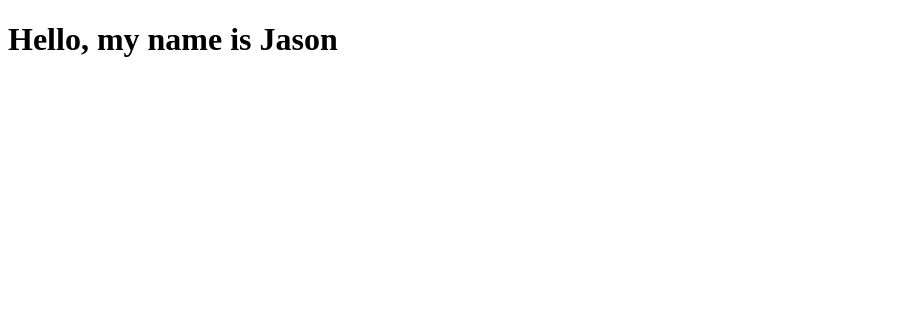
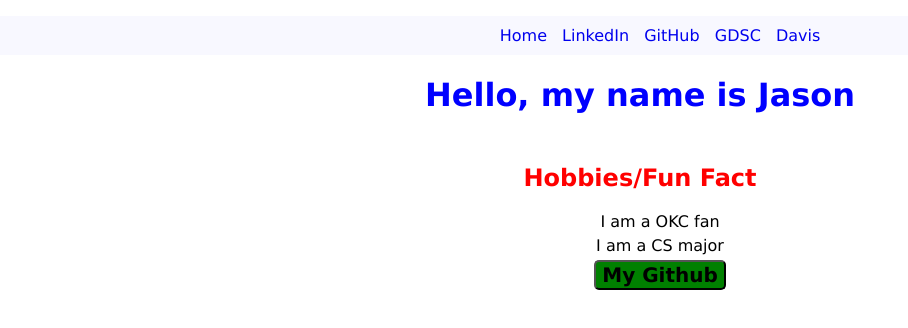
Before and after one commit to jazhao28/jason-zhao-gdsc-webdev-bootcamp, a plain HTML site: page index.html in a window 1280 px wide. Shown: the whole page, without its empty margins (0-908 px from the left). Drawn offline with Linux system fonts and the light colour scheme.

Commit message:
Created website with html and css

```diff
--- a/index.html
+++ b/index.html
@@ -3,10 +3,33 @@
 <head>
     <meta charset="UTF-8">
     <meta name="viewport" content="width=device-width, initial-scale=1.0">
-    <title>Document</title>
+    <title>Jason Zhao</title>
+    <link rel="stylesheet" href="style.css">
 </head>
 <body>
+
+    <nav>
+        <ul class="navul">
+            <li><a href="index.html">Home</a></li>
+            <li><a href="https://www.linkedin.com/in/jason-zhao-a307b5312/">LinkedIn</a></li>
+            <li><a href="https://github.com/jazhao28">GitHub</a></li>
+            <li><a href="https://gdscucdavis.com/">GDSC</a></li>
+            <li><a href="https://catalog.ucdavis.edu/departments-programs-degrees/computer-science-engineering/computer-science-bs/#requirementstext">Davis</a></li>
+        </ul>
+    </nav>
     <h1>Hello, my name is Jason</h1>
+
+    <div class="hobby">
+
+    <h2>Hobbies/Fun Fact</h2>
+    <ul class="hList">
+        <li>I am a OKC fan</li>
+        <li>I am a CS major</li>
+        <a href="https://github.com/jazhao28"><button class="but">My Github</button></a>
+
+    </ul>
+    </div>
+
 
 </body>
 </html>
--- /dev/null
+++ b/style.css
@@ -0,0 +1,59 @@
+*{
+    font-family:'Lucida Sans', 'Lucida Sans Regular', 'Lucida Grande', 'Lucida Sans Unicode', Geneva, Verdana, sans-serif
+}
+body{
+    margin: 0px;
+}
+h1{
+    color:blue;
+    text-align: center;
+}
+
+h2{
+    color: red;
+}
+
+.hobby{
+    text-align: center;
+    margin-top: 50px;
+
+
+}
+
+.hList{
+    list-style: none;
+}
+.hList li{
+    margin-bottom:5px;
+    margin-top:5px;
+}
+.but{
+    background-color: green;
+    border-radius:5px;
+    font-size:20px;
+    font-weight: bold;
+
+}
+
+.navul{
+    list-style: none;
+    background-color: ghostwhite;
+    padding-top: 10px;
+    padding-bottom: 10px;
+
+}
+.navul li{
+    display:inline;
+    margin-left:5px;
+    margin-right:5px;
+}
+
+
+.navul li a{
+    text-decoration: none;
+
+}
+
+nav{
+    text-align: center;
+}
```
